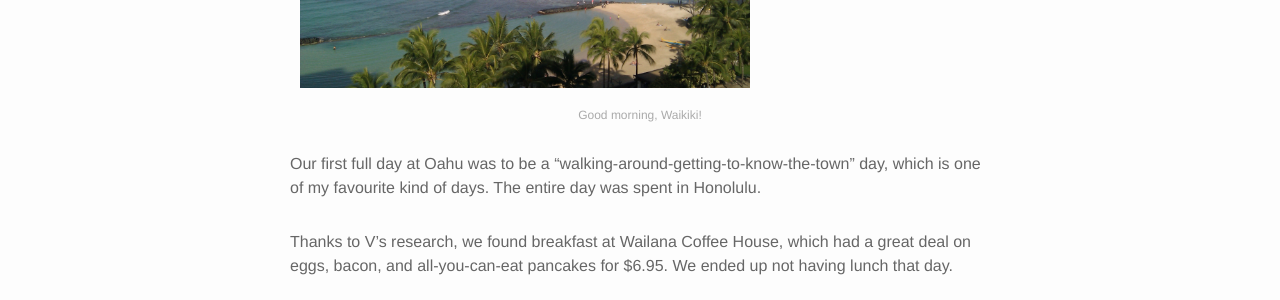
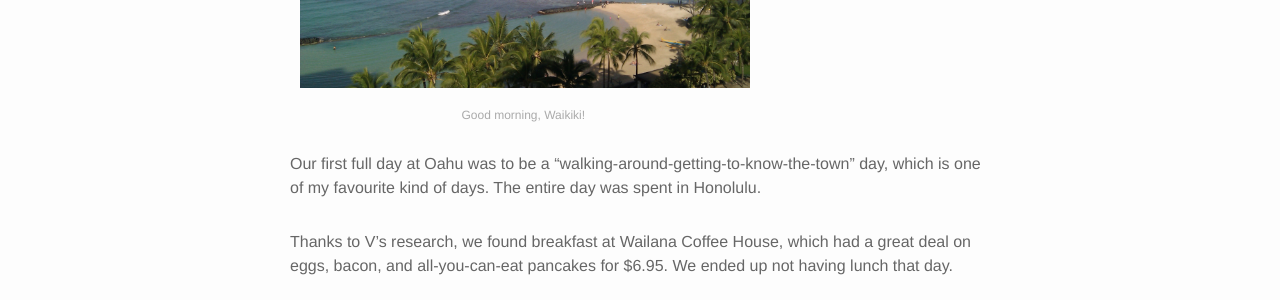
Before and after one commit to foolscaps/foolscaps.github.io, a Jekyll site: the page built from _posts/2013-04-18-OahuDay1.markdown, in a window 1280 px wide and 900 px high, scrolled down 333 px. Shown: the part 150-450 px from the top of the window. Built offline with Jekyll 4.4.1, drawn with Linux system fonts in a browser that asks for light colours; nearby versions of some CDN libraries.

Commit message:
Update 2013-04-18-OahuDay1.markdown

```diff
--- a/_posts/2013-04-18-OahuDay1.markdown
+++ b/_posts/2013-04-18-OahuDay1.markdown
@@ -9,7 +9,7 @@
 <div class="img_row">
 	<img class="col two" src="/img/2013-04-18-a.jpg">
 </div>
-<div class="col three caption">
+<div class="col two caption">
 	Good morning, Waikiki!
 </div>
 <br/>
@@ -37,9 +37,9 @@
 
 After we enjoyed a couple beers and the sunset on our balcony, we got chalupas at Taco Bell. V was a happy man that night.
 <div class="img_row">
-	<img class="col one" src="/img/2013-04-18-b.jpg">
+	<img class="col two" src="/img/2013-04-18-b.jpg">
 </div>
-<div class="col three caption">
+<div class="col two caption">
 	The Ala Wai Canal, taken on the way to Taco Bell. Even drainage canals are beautiful in Hawaii.
 </div>
 <br/>
```
